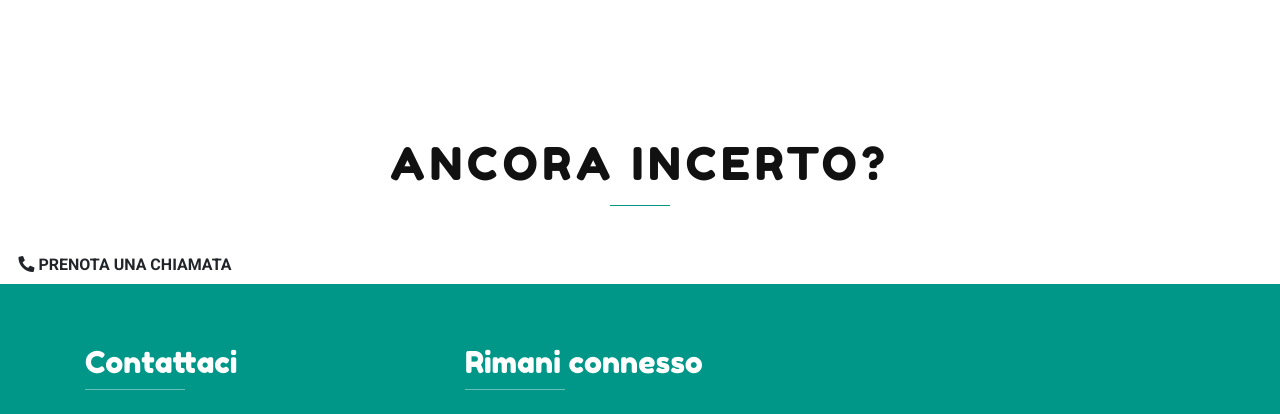
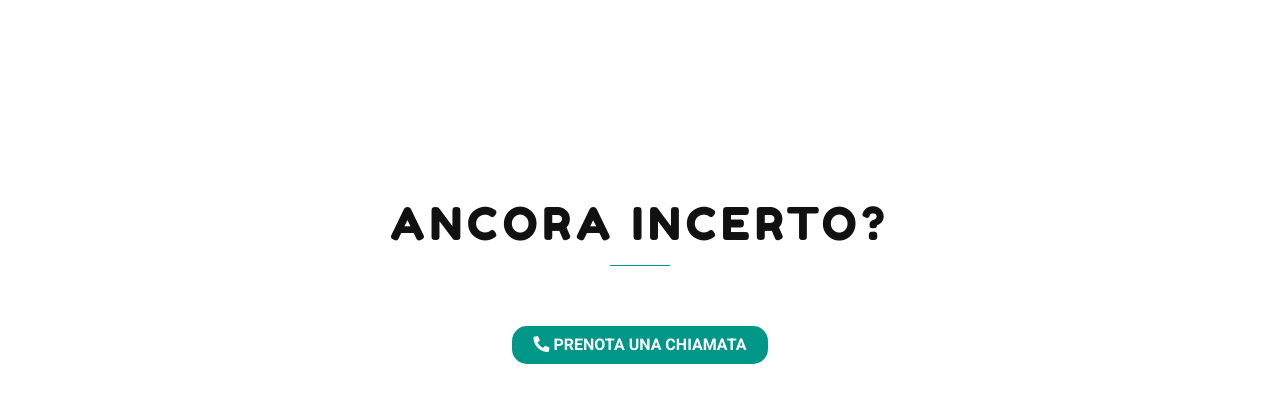
Before and after one commit to CiABAMBA/FreeCopia-landing, a plain HTML site: page index.html in a window 1280 px wide. Shown: the part 9481-9895 px from the top of the page. Drawn offline with nearby package versions, Linux system fonts and the light colour scheme.

Commit message:
fix margins

```diff
--- a/css/style.css
+++ b/css/style.css
@@ -824,6 +824,32 @@ img {
 }
 
 /**************************************/
+/************* Calendly CSS ************/
+/**************************************/
+.calendly-call {
+    position: relative;
+    padding: 100px 0;
+    text-align: center;
+    background: #ffffff;
+}
+
+.calendly-call .btn {
+	text-transform: uppercase;
+	/* width: 250px; */
+	margin: 0 auto;
+    display: block;
+    width: 20%;
+    color: #ffffff;
+    background: #009788;
+	border-radius: 15px;
+}
+
+.calendly-call .btn:hover {
+    color: #ffffff;
+    background: #f38933;
+}
+
+/**************************************/
 /************* Footer CSS *************/
 /**************************************/
 .footer {
--- a/index.html
+++ b/index.html
@@ -512,12 +512,15 @@
 
 		<!-- calendly end -->
 		<div class="calendly-call" id="calendly-call">
-			<div class="section-header" style="margin: 40px auto">
+			<div class="section-header">
 				<h2>ancora incerto?</h2>
 			</div>
 			<div class="row">
 				<div class="col-md-12">
-					<a href="https://calendly.com/createcall/freecopia-copyshop-info" class="btn" style="text-transform: uppercase; width: 250px; margin: 0 auto;" target="_blank"><i class="fa fa-phone-alt"></i><strong> prenota una chiamata</strong></a>
+					<a href="https://calendly.com/createcall/freecopia-copyshop-info" class="btn" target="_blank">
+						<i class="fa fa-phone-alt"></i>
+						<strong> prenota una chiamata</strong>
+					</a>
 				</div>
 			</div>
 		</div>
```
